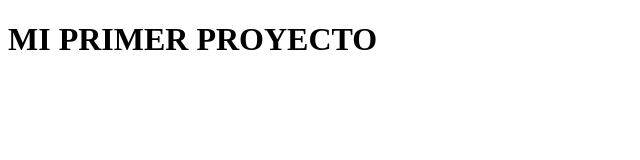
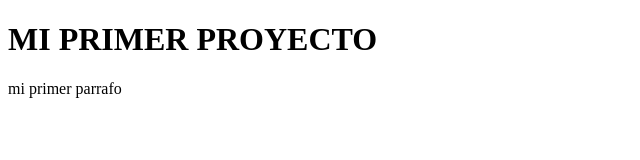
Before and after one commit to TENEONOSWALDO/PROYECTO-SUBIR-Y-BAJAR, a plain HTML site: page index.html in a window 1280 px wide. Shown: the whole page, without its empty margins (0-640 px from the left). Drawn offline with Linux system fonts and the light colour scheme.

Commit message:
parrafo agregado

```diff
--- a/index.html
+++ b/index.html
@@ -8,6 +8,7 @@
 </head>
 <body>
     <h1> MI PRIMER PROYECTO </h1>
+    <p> mi primer parrafo</p>
 
 </body>
 </html>
```
